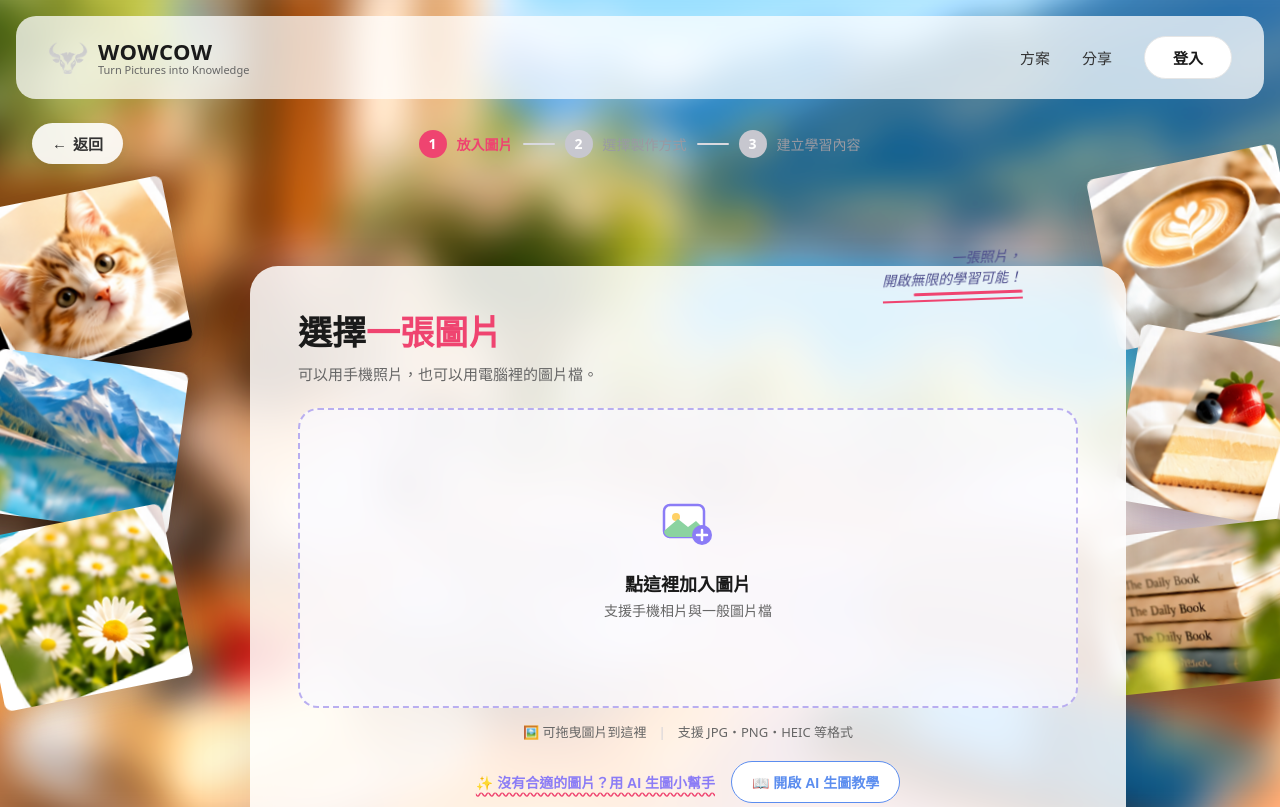
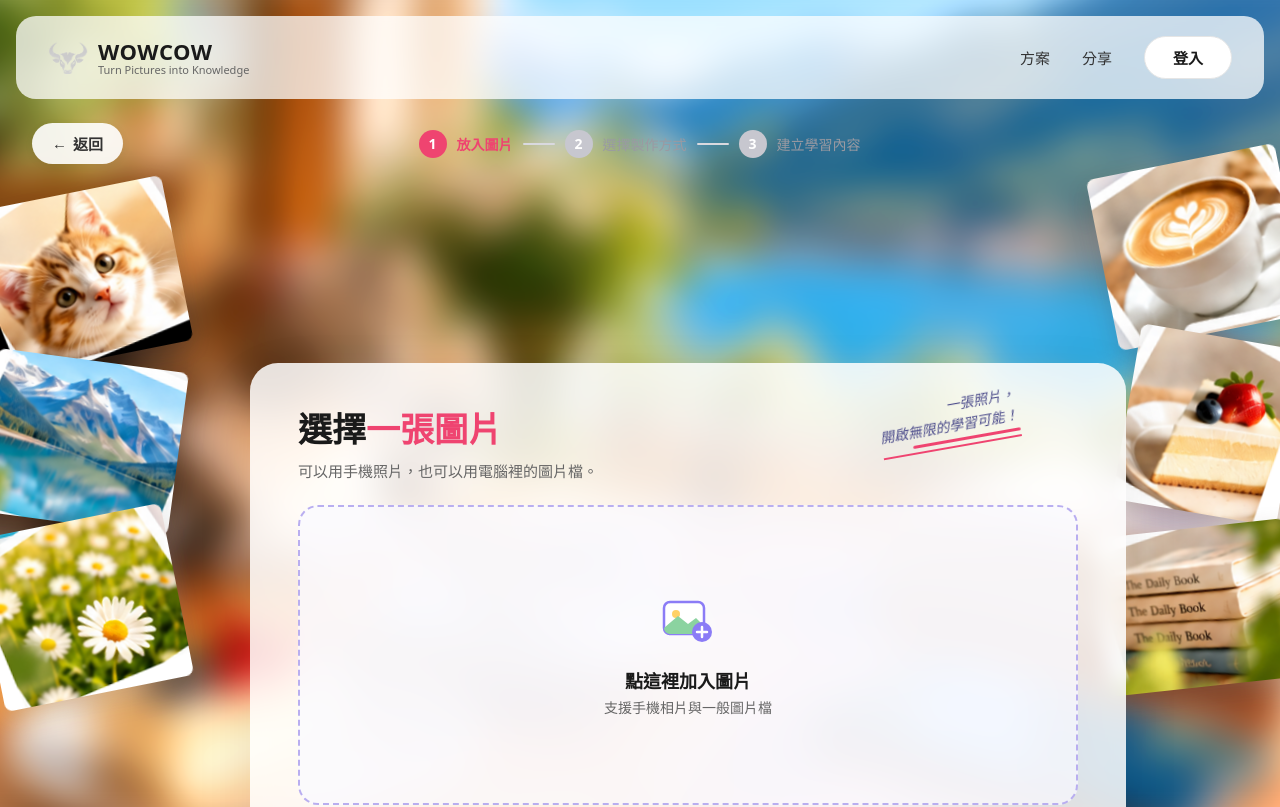
Before and after one commit to teresa-momochi/wowcow, a React (Vite) app: page /upload in a window 1280 px wide. Shown: the top 807 px of the page. Built offline with nearby package versions, Linux system fonts and the light colour scheme; no server answers; the database is empty.

Commit message:
Task 03：手寫提示放大並調整角度

```diff
--- a/src/pages/UploadImage.css
+++ b/src/pages/UploadImage.css
@@ -92,7 +92,7 @@
   position: relative;
   width: 100%;
   max-width: 780px;
-  margin-top: 78px;
+  margin-top: 175px;
 }
 
 .upload-card {
@@ -111,16 +111,18 @@
 /* 手寫風提示：獨立飄在卡片右上方外側，貼近正式設計稿呈現方式 */
 .upload-card__note {
   position: absolute;
-  top: -18px;
+  top: 20px;
   right: 8px;
   margin: 0;
   font-family: 'Segoe Print', 'Comic Sans MS', var(--wowcow-hand-font, cursive), sans-serif;
-  font-size: 24px;
-  line-height: 1.45;
+  font-size: 48px;
+  line-height: 1.4;
   color: #3d3d7a;
   text-align: right;
-  transform: rotate(-2deg);
+  transform: rotate(-10deg);
+  transform-origin: bottom right;
   z-index: 3;
+  white-space: nowrap;
 }
 
 .upload-card__note::after {
@@ -138,6 +140,8 @@
     position: static;
     text-align: left;
     transform: none;
+    font-size: 20px;
+    white-space: normal;
     margin: 0 0 12px;
   }
   .upload-card-frame { margin-top: 12px; }
```
